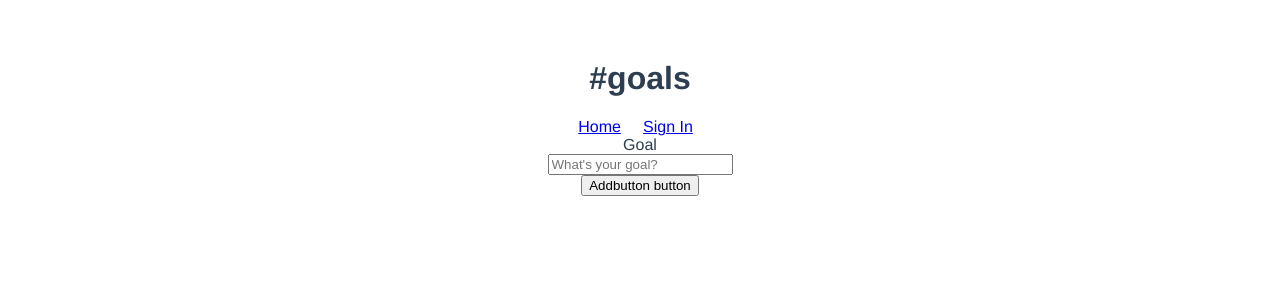
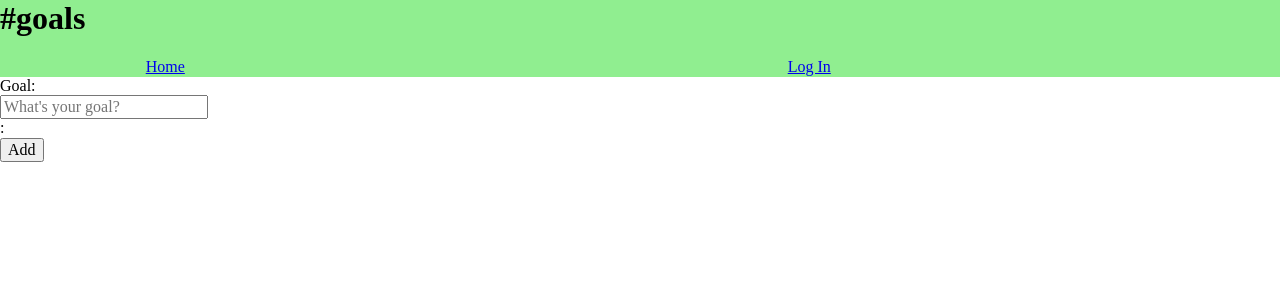
Before and after one commit to alchemy-bootcamp-two-summer-2018/goals, a Vue app in the folder app/: page /#/goals/add in a window 1280 px wide. Shown: the top 300 px of the page. Built offline with nearby package versions, Linux system fonts and the light colour scheme.

Commit message:
normalized css, trying to get title to behave

```diff
--- a/app/package.json
+++ b/app/package.json
@@ -11,6 +11,7 @@
     "test": "npm run test:app"
   },
   "dependencies": {
+    "normalize.css": "^8.0.0",
     "vue": "^2.5.17",
     "vue-router": "^3.0.1"
   },
--- a/app/src/App.vue
+++ b/app/src/App.vue
@@ -1,16 +1,21 @@
 <template>
   <div id="app">
     <header>
-      <h1>#goals</h1>
+      <h1 id="title">#goals</h1>
       <nav>
         <RouterLink to="/">Home</RouterLink>
         &nbsp;
         <RouterLink v-if="user" to="/goals">Goals</RouterLink>
         &nbsp;
-        <RouterLink v-if="!user" to="/auth">Sign In</RouterLink>
+        <RouterLink v-if="user" to="/goals/add">Add Goals</RouterLink>
+        &nbsp;
+        <RouterLink v-if="!user" to="/auth">Log In</RouterLink>
         &nbsp;
         <a v-if="user" href="/" @click.prevent="handleSignOut">Sign Out</a>
+        &nbsp;
+        <span v-if="user">Logged in as {{ user.email }}</span>
       </nav>
+
     </header>
 
     <RouterView :onUser="handleUser"></RouterView>
@@ -44,12 +49,199 @@ export default {
 </script>
 
 <style>
-#app {
-  font-family: 'Avenir', Helvetica, Arial, sans-serif;
-  -webkit-font-smoothing: antialiased;
-  -moz-osx-font-smoothing: grayscale;
-  text-align: center;
-  color: #2c3e50;
-  margin-top: 60px;
+
+html {
+  line-height: 1.15; /* 1 */
+  -webkit-text-size-adjust: 100%; /* 2 */
+}
+
+
+body {
+  margin: 0;
+}
+
+h1 {
+  font-size: 2em;
+  margin: 0.67em 0;
+}
+
+hr {
+  box-sizing: content-box; /* 1 */
+  height: 0; /* 1 */
+  overflow: visible; /* 2 */
+}
+
+pre {
+  font-family: monospace, monospace; /* 1 */
+  font-size: 1em; /* 2 */
+}
+
+a {
+  background-color: transparent;
+}
+
+abbr[title] {
+  border-bottom: none; /* 1 */
+  text-decoration: underline; /* 2 */
+  text-decoration: underline dotted; /* 2 */
+}
+
+b,
+strong {
+  font-weight: bolder;
+}
+
+code,
+kbd,
+samp {
+  font-family: monospace, monospace; /* 1 */
+  font-size: 1em; /* 2 */
+}
+
+small {
+  font-size: 80%;
+}
+
+sub,
+sup {
+  font-size: 75%;
+  line-height: 0;
+  position: relative;
+  vertical-align: baseline;
+}
+
+sub {
+  bottom: -0.25em;
+}
+
+sup {
+  top: -0.5em;
+}
+
+img {
+  border-style: none;
+}
+
+button,
+input,
+optgroup,
+select,
+textarea {
+  font-family: inherit; /* 1 */
+  font-size: 100%; /* 1 */
+  line-height: 1.15; /* 1 */
+  margin: 0; /* 2 */
+}
+
+button,
+input { /* 1 */
+  overflow: visible;
+}
+
+button,
+select { /* 1 */
+  text-transform: none;
+}
+
+button,
+[type="button"],
+[type="reset"],
+[type="submit"] {
+  -webkit-appearance: button;
+}
+
+button::-moz-focus-inner,
+[type="button"]::-moz-focus-inner,
+[type="reset"]::-moz-focus-inner,
+[type="submit"]::-moz-focus-inner {
+  border-style: none;
+  padding: 0;
+}
+
+button:-moz-focusring,
+[type="button"]:-moz-focusring,
+[type="reset"]:-moz-focusring,
+[type="submit"]:-moz-focusring {
+  outline: 1px dotted ButtonText;
+}
+
+fieldset {
+  padding: 0.35em 0.75em 0.625em;
+}
+
+legend {
+  box-sizing: border-box; /* 1 */
+  color: inherit; /* 2 */
+  display: table; /* 1 */
+  max-width: 100%; /* 1 */
+  padding: 0; /* 3 */
+  white-space: normal; /* 1 */
+}
+
+progress {
+  vertical-align: baseline;
+}
+
+textarea {
+  overflow: auto;
+}
+
+[type="checkbox"],
+[type="radio"] {
+  box-sizing: border-box; /* 1 */
+  padding: 0; /* 2 */
+}
+[type="number"]::-webkit-inner-spin-button,
+[type="number"]::-webkit-outer-spin-button {
+  height: auto;
+}
+
+[type="search"] {
+  -webkit-appearance: textfield; /* 1 */
+  outline-offset: -2px; /* 2 */
+}
+
+[type="search"]::-webkit-search-decoration {
+  -webkit-appearance: none;
+}
+
+::-webkit-file-upload-button {
+  -webkit-appearance: button; /* 1 */
+  font: inherit; /* 2 */
+}
+
+details {
+  display: block;
+}
+
+summary {
+  display: list-item;
+}
+
+template {
+  display: none;
+}
+
+[hidden] {
+  display: none;
+}
+body{
+  height: 100vh;
+  box-sizing: border-box;
+}
+
+header {
+  background: lightgreen
+}
+h1 {
+  margin-top: 0;
+}
+#title{
+  margin-left: auto;
+  margin-right: auto;
+}
+nav{
+  display: flex;
+  justify-content: space-around;
 }
 </style>
--- a/app/src/components/Auth.vue
+++ b/app/src/components/Auth.vue
@@ -1,11 +1,10 @@
 <template>
   <div>
-    <h1>Auth</h1>
     <button @click="type = isSignUp ? 'signIn' : 'signUp'">
       {{
         isSignUp
           ?"Already keeping track of your goals? Sign in here."
-          :"Got some goals you want to track? Click here to start."
+          :"Got some goals you want to track? Click here to sign up."
       }}
     </button>
     <pre>{{ error }}</pre>
--- a/app/src/components/FormControl.vue
+++ b/app/src/components/FormControl.vue
@@ -1,7 +1,7 @@
 <template>
   <div class="form-control">
     <label>
-      {{ label }}
+      {{ label }}:
     </label>
     <div>
       <slot/>
--- a/app/src/components/Goal.vue
+++ b/app/src/components/Goal.vue
@@ -1,6 +1,6 @@
 <template>
   <li class="goal">
-    <h3>{{ goal. name }}</h3>
+    <h3>{{ goal.name }}</h3>
     <p v-if="goal.completed">Completed</p>
     <p v-else>Not completed</p>
   </li>
--- a/app/src/components/GoalForm.vue
+++ b/app/src/components/GoalForm.vue
@@ -8,7 +8,7 @@
       </FormControl>
 
       <FormControl>
-        <button type="submit">{{ label }}button button</button>
+        <button type="submit">{{ label }}</button>
         <button
           v-if="onCancel"
           @click="onCancel">
@@ -52,7 +52,6 @@ export default {
   methods: {
     handleSubmit() {
       this.error = null;
-      console.log(this.edit);
       return this.onAdd(this.edit)
         .then(() => {
           this.edit = initGoal();
--- a/app/src/components/Goals.vue
+++ b/app/src/components/Goals.vue
@@ -8,14 +8,14 @@
         :completed="goal.completed"
       />
     </ul>
-    <GoalForm></GoalForm>
+    <NewGoal></NewGoal>
   </section>
 </template>
 
 <script>
 import { getGoals } from '../services/api.js';
 import Goal from './Goal.vue';
-import GoalForm from './GoalForm.vue';
+import NewGoal from './NewGoal.vue';
 
 export default {
   data() {
@@ -26,7 +26,7 @@ export default {
   },
   components: {
     Goal,
-    GoalForm
+    NewGoal
   },
   created() {
     getGoals()
--- a/app/src/components/Home.vue
+++ b/app/src/components/Home.vue
@@ -1,7 +1,8 @@
 <template>
-
-    <h1>home home home</h1>
-
+  <div>
+    <h1>Welcome!</h1>
+    <p>#goals is here to help you stay on top of your... goals.</p>
+  </div>
 </template>
 
 <script>
--- a/app/src/components/NewGoal.vue
+++ b/app/src/components/NewGoal.vue
@@ -17,10 +17,10 @@ export default {
   },
   methods: {
     handleAdd(goal) {
-      console.log(goal, 'from newgoal');
       return addGoal(goal)
         .then(saved => {
           this.goals.push(saved);
+          this.$router.push('goals');
         });
     }
   }
```
